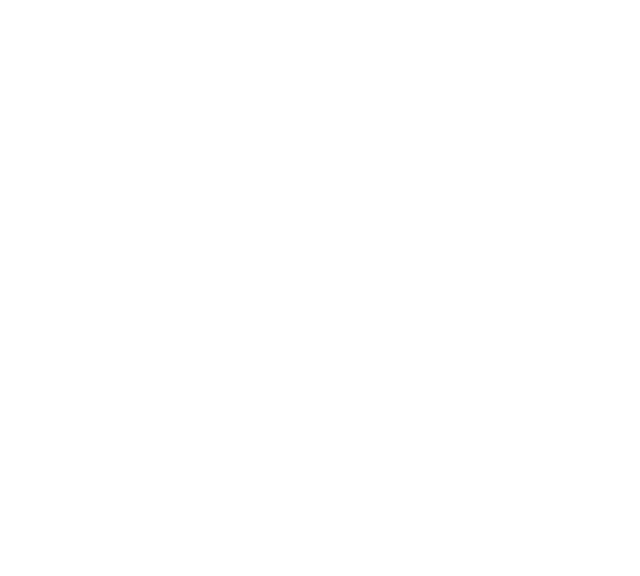
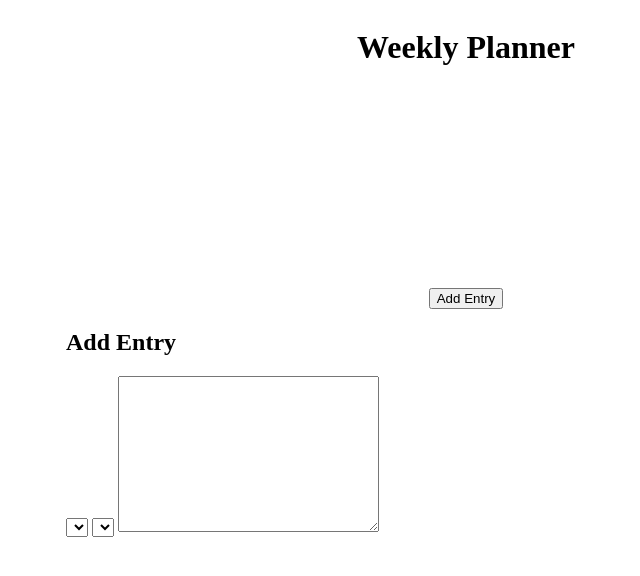
Before and after one commit to RobACurtis/week-planner, a website: page index.html in a window 1280 px wide. Shown: the whole page, without its empty margins (174-814 px from the left). Drawn offline with Linux system fonts and the light colour scheme.

Commit message:
progress.

```diff
--- a/index.html
+++ b/index.html
@@ -7,6 +7,35 @@
   <link rel="stylesheet" href="styles.css">
 </head>
 <body>
-  <script src="main.js"></script>
+  <div class="container">
+    <div class="row">
+      <div class="column-full">
+        <h1 class="header">Weekly Planner</h1>
+      </div>
+    </div>
+    <div class="row">
+      <div class="column-full">
+        <div class="add-button">
+          <button class="button-1">Add Entry</button>
+        </div>
+      </div>
+    </div>
+
+    <div class="row">
+      <div class="column-full">
+        <div class="popup">
+          <div class="pop-up">
+            <h2>Add Entry</h2>
+          </div>
+          <div class="popup-body">
+            <select name="day-of-week" id="day-of-week"></select>
+            <select name="time" id="time"></select>
+            <textarea name="description" id="description" cols="30" rows="10"></textarea>
+          </div>
+        </div>
+      </div>
+    </div>
+
+    <script src="main.js"></script>
 </body>
 </html>
--- a/styles.css
+++ b/styles.css
@@ -0,0 +1,23 @@
+.container {
+  width: 800px;
+  margin: 0 auto;
+}
+
+.row {
+  display: flex;
+}
+
+.column-full {
+  width: 100%;
+}
+
+.header {
+  display: flex;
+  justify-content: center;
+}
+
+.add-button {
+  margin-top: 200px;
+  display: flex;
+  justify-content: center;
+}
```
